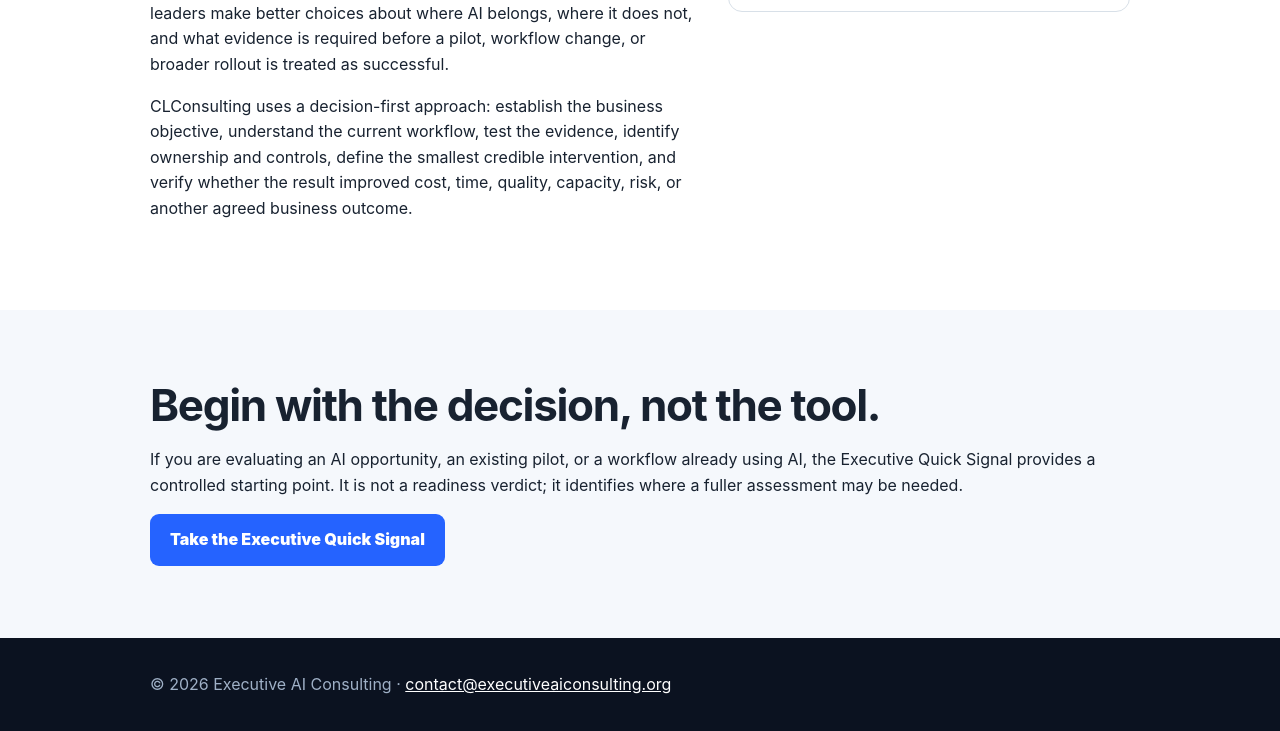
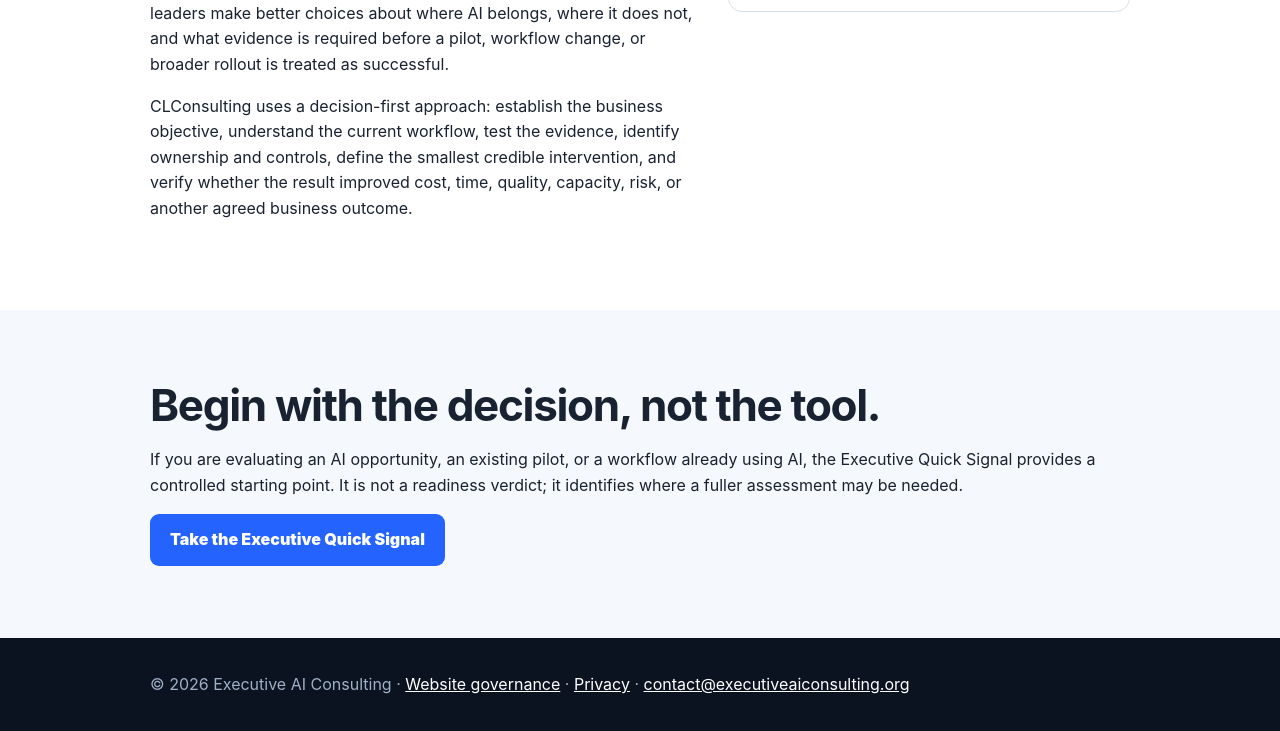
Before and after one commit to CLconsultings/skills-github-pages, a plain HTML site: page about.html in a window 1280 px wide. Shown: the part 819-1550 px from the top of the page. Drawn offline with Linux system fonts and the light colour scheme.

Commit message:
Link privacy and website governance disclosures

```diff
--- a/about.html
+++ b/about.html
@@ -17,6 +17,6 @@
 <section class="section"><div class="wrap grid"><div><h2>AI should improve the work, not simply increase AI activity.</h2><p>Christopher Lewis works with organizations to determine where AI is worth the investment, what has to change in the workflow for it to create value, and how the result will be measured after implementation.</p><p>The work combines business-process analysis, AI readiness, implementation planning, responsible-use controls, and decision discipline. The objective is not to maximize AI adoption. It is to help leaders make better choices about where AI belongs, where it does not, and what evidence is required before a pilot, workflow change, or broader rollout is treated as successful.</p><p>CLConsulting uses a decision-first approach: establish the business objective, understand the current workflow, test the evidence, identify ownership and controls, define the smallest credible intervention, and verify whether the result improved cost, time, quality, capacity, risk, or another agreed business outcome.</p></div><aside class="card"><h3>What this means in practice</h3><ul><li>Start with the workflow and business decision.</li><li>Separate task-level gains from end-to-end improvement.</li><li>Establish baselines before claiming value.</li><li>Keep human accountability explicit.</li><li>Use evidence to decide whether to act, test, defer, redesign, or stop.</li><li>Verify the result after implementation.</li></ul></aside></div></section>
 <section class="section soft"><div class="wrap"><h2>Begin with the decision, not the tool.</h2><p>If you are evaluating an AI opportunity, an existing pilot, or a workflow already using AI, the Executive Quick Signal provides a controlled starting point. It is not a readiness verdict; it identifies where a fuller assessment may be needed.</p><a class="btn" href="assessment.html">Take the Executive Quick Signal</a></div></section>
 </main>
-<footer class="footer"><div class="wrap">© 2026 Executive AI Consulting · <a href="mailto:contact@executiveaiconsulting.org">contact@executiveaiconsulting.org</a></div></footer>
+<footer class="footer"><div class="wrap">© 2026 Executive AI Consulting · <a href="governance.html">Website governance</a> · <a href="privacy.html">Privacy</a> · <a href="mailto:contact@executiveaiconsulting.org">contact@executiveaiconsulting.org</a></div></footer>
 </body>
 </html>
```
